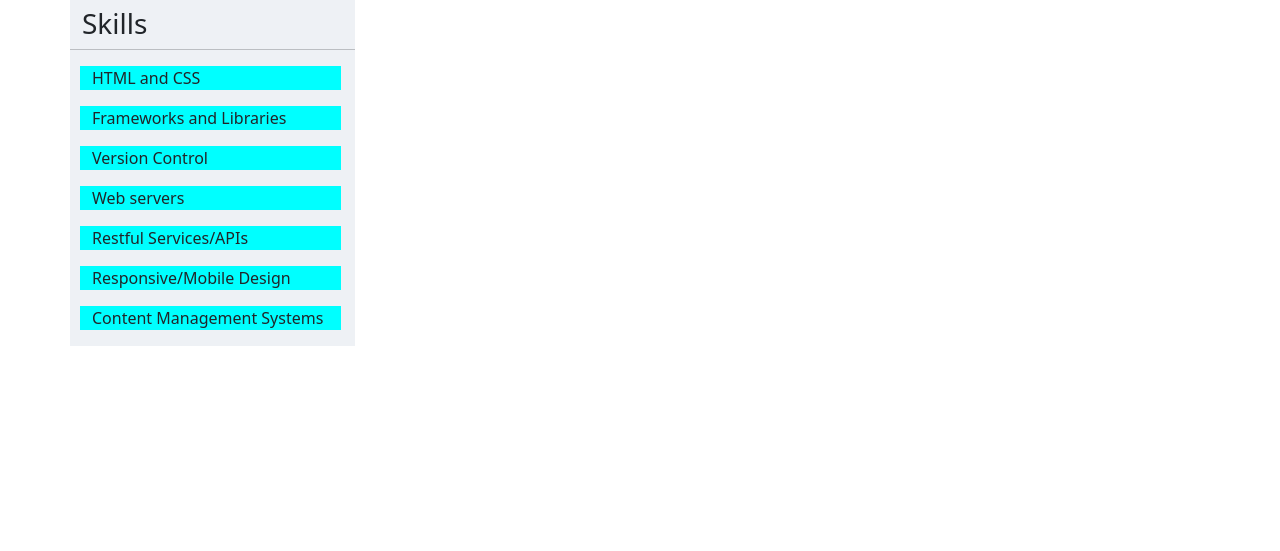
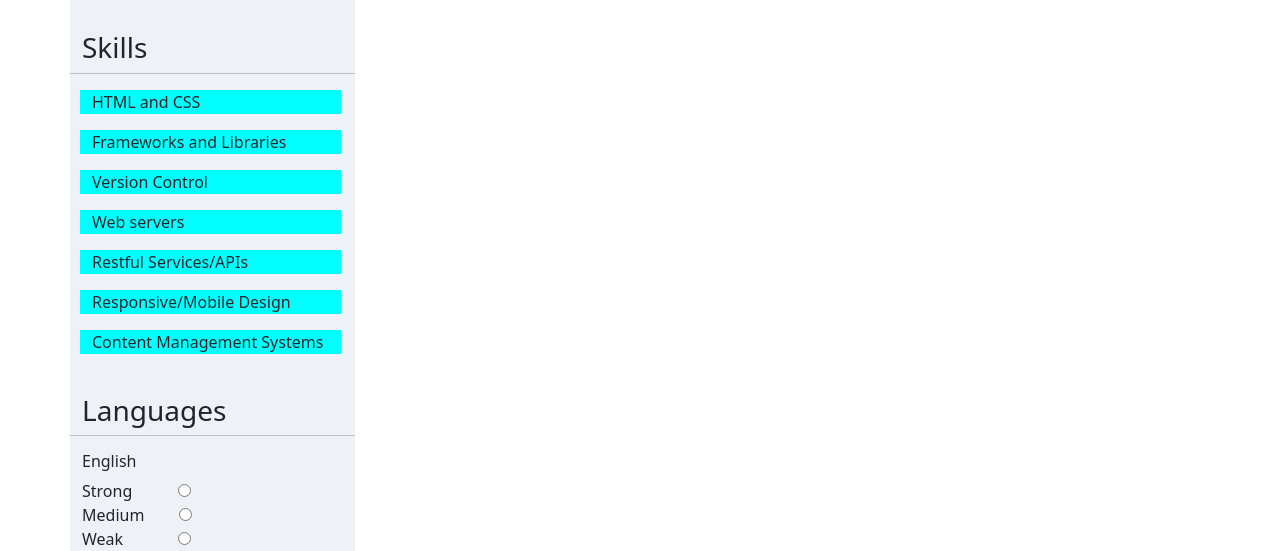
Before and after one commit to rohi29/Enterprise-minds, a plain HTML site: page index.html in a window 1280 px wide. Shown: the part 351-902 px from the top of the page. Before the commit the page ends 800 px from the top, so only its background shows below. Drawn offline with nearby package versions, Linux system fonts and the light colour scheme.

Commit message:
language status added

```diff
--- a/index.html
+++ b/index.html
@@ -49,6 +49,7 @@
                     <i class="fa fa-skype"><a class="icon1">https://www.skype.com/en/</a></i>
 
                 </div>
+                <br>
                 <div class="row">
                     <h3>Skills</h3>
                     <hr>
@@ -75,6 +76,21 @@
                         <p class="skill1">Content Management Systems</p>
                     </div>
                 </div>
+                <br>
+            <div class="row">
+                <h3>Languages</h3>
+                <hr>
+                <div class="row">
+                    <h6>English</h6>
+                    <div class="row">
+                        <spam class="">Strong<input class="lan1" type="radio"></spam>
+                           <spam>Medium <input class="lan2" type="radio"></spam>
+                           <spam>Weak<input class="lan3" type="radio"></spam>
+
+                    </div>
+                </div>
+            </div>
+
 
 
             </div>
--- a/style.css
+++ b/style.css
@@ -27,3 +27,12 @@
     background-color: cyan;
     margin-left: 10px;
 }
+.lan1{
+    margin-left: 46px;
+}
+.lan2{
+    margin-left: 30px;
+}
+.lan3{
+    margin-left: 55px;
+}
```
